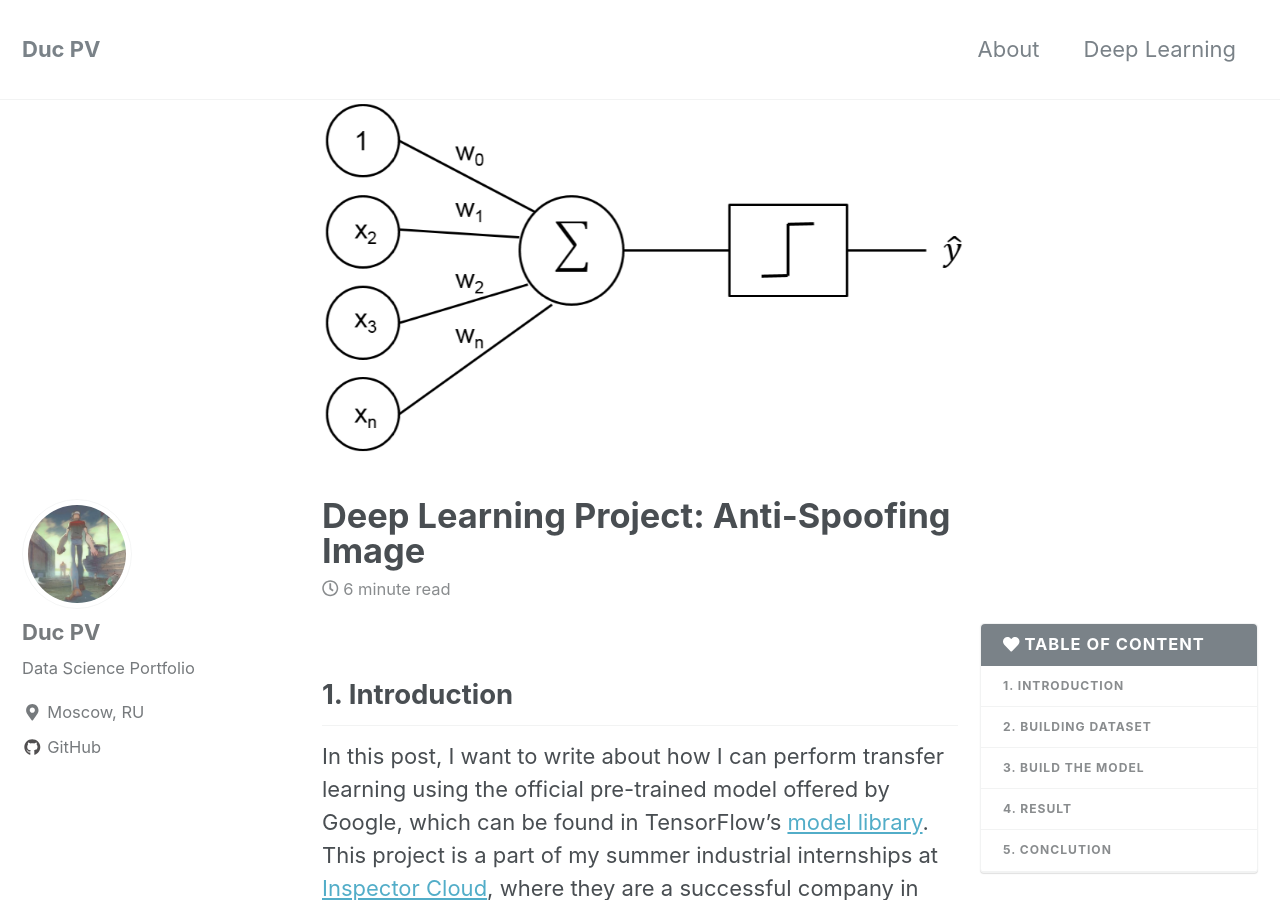
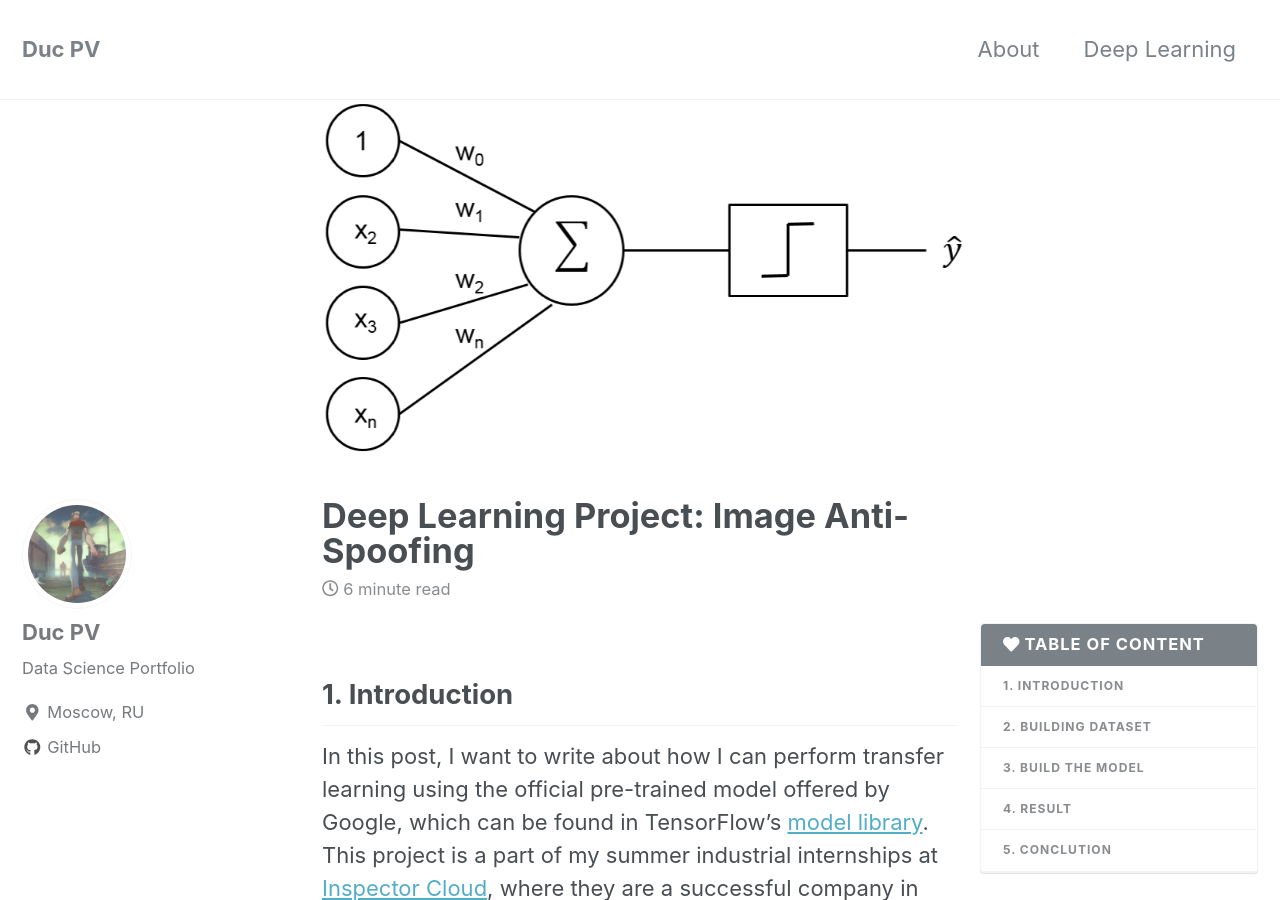
Before and after one commit to PhanDuc/PhanDuc.github.io, a Jekyll site: the page built from _posts/2018-07-18-transferlearning.md, in a window 1280 px wide and 900 px high. Built offline with Jekyll 4.4.1, drawn with Linux system fonts in a browser that asks for light colours; nearby versions of some CDN libraries; some of the changed text lies outside the part shown.

Commit message:
Change name

```diff
--- a/_posts/2018-07-18-transferlearning.md
+++ b/_posts/2018-07-18-transferlearning.md
@@ -1,5 +1,5 @@
 ---
-title: "Deep Learning Project: Anti-Spoofing Image"
+title: "Deep Learning Project: Image Anti-Spoofing"
 date: 2018-07-18
 tags: [deep learning]
 header:
```
